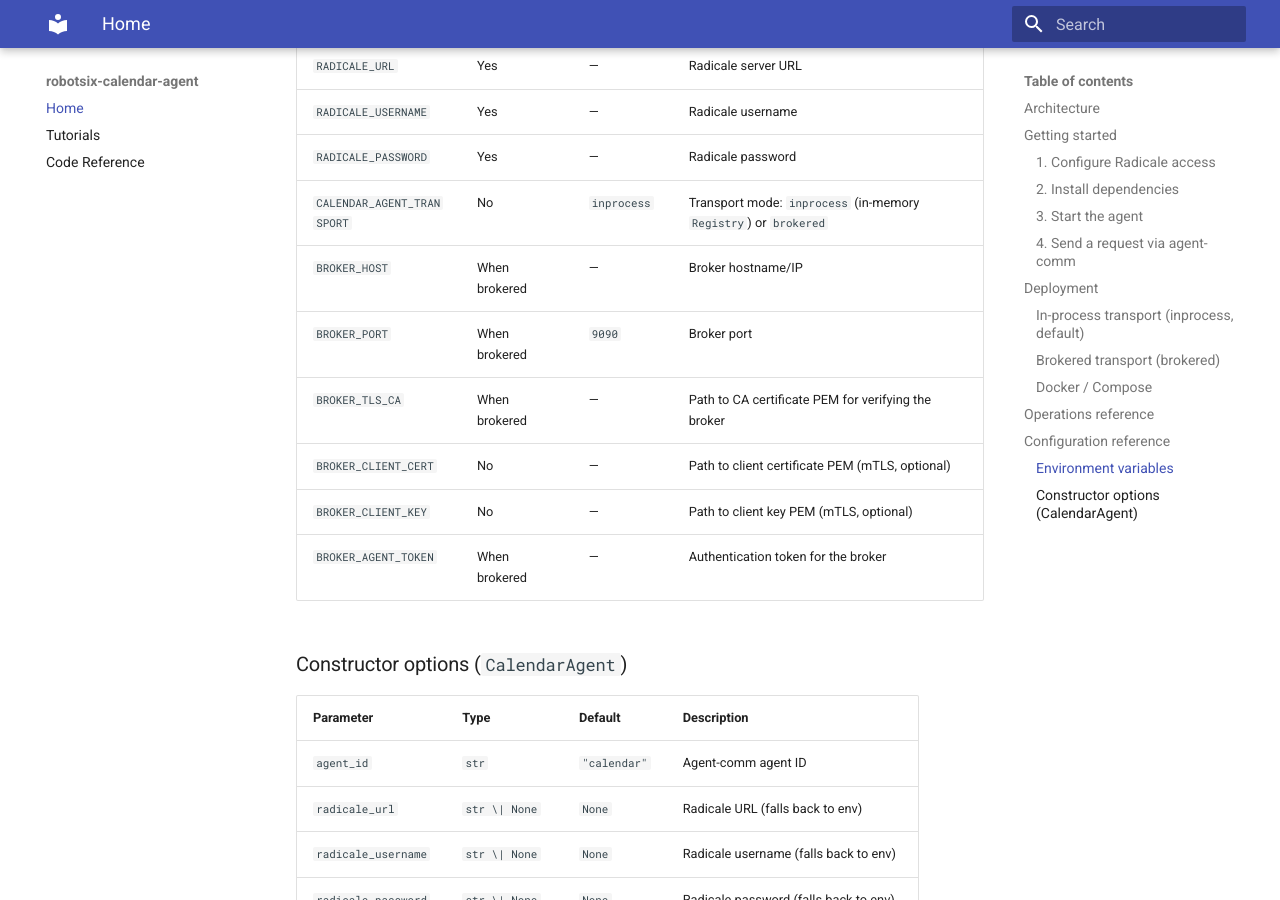
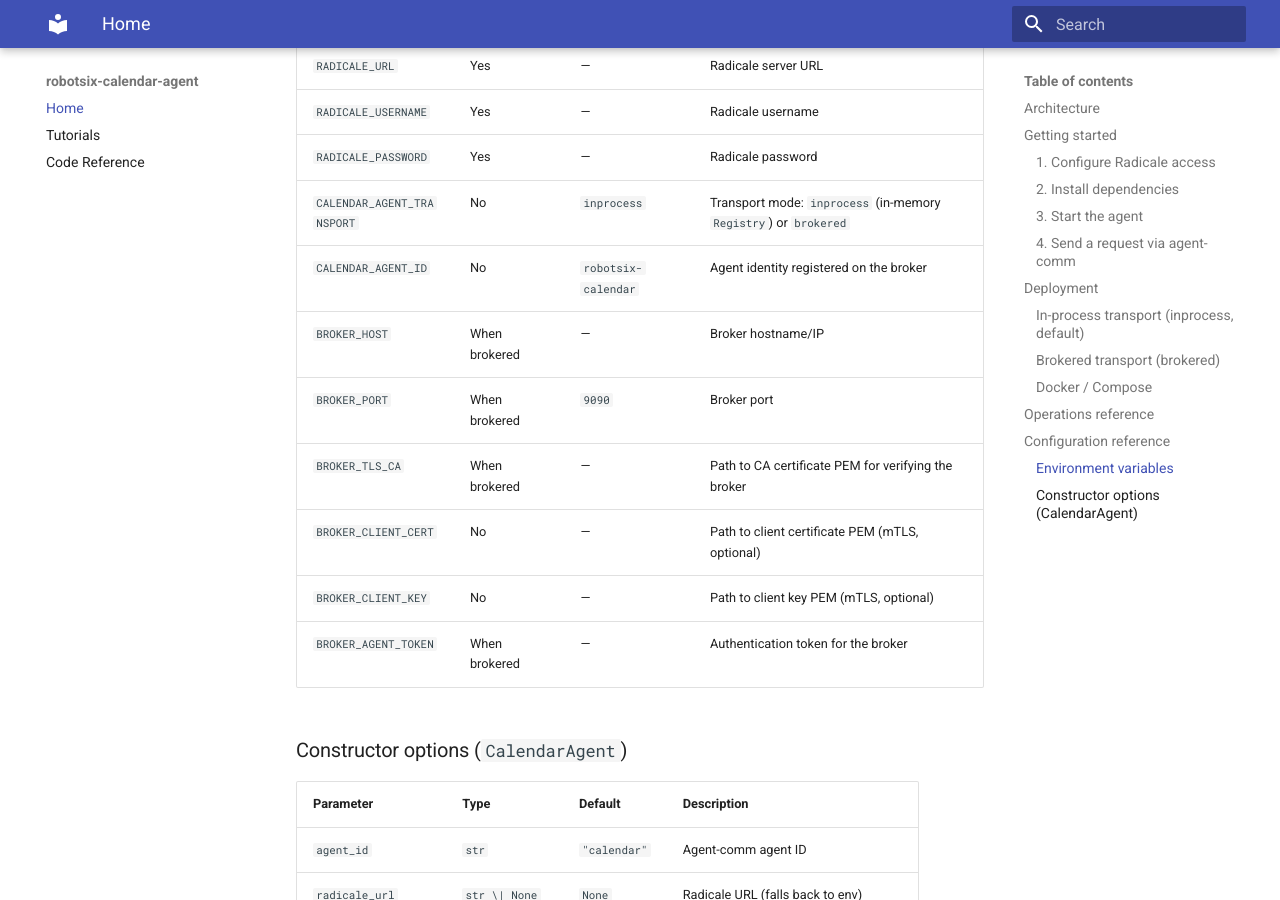
Before and after one commit to damien-robotsix/robotsix-calendar-agent, an MkDocs documentation site: the page built from docs/index.md, in a window 1280 px wide and 900 px high, scrolled down 3394 px. Built offline with MkDocs 1.6.1 and Material for MkDocs 9.7.7, drawn with Linux system fonts in a browser that asks for light colours.

Commit message:
mill: Document CALENDAR_AGENT_ID in .env.example and docs/index.md configuration reference (20260621T015649Z-document-calendar-agent-id-in-env-exampl-1a2b)

```diff
--- a/docs/index.md
+++ b/docs/index.md
@@ -152,6 +152,7 @@ docker compose up calendar-agent
 | `RADICALE_USERNAME` | Yes | — | Radicale username |
 | `RADICALE_PASSWORD` | Yes | — | Radicale password |
 | `CALENDAR_AGENT_TRANSPORT` | No | `inprocess` | Transport mode: `inprocess` (in-memory `Registry`) or `brokered` |
+| `CALENDAR_AGENT_ID` | No | `robotsix-calendar` | Agent identity registered on the broker |
 | `BROKER_HOST` | When brokered | — | Broker hostname/IP |
 | `BROKER_PORT` | When brokered | `9090` | Broker port |
 | `BROKER_TLS_CA` | When brokered | — | Path to CA certificate PEM for verifying the broker |
```
Also changed, not shown: 1 other file.
